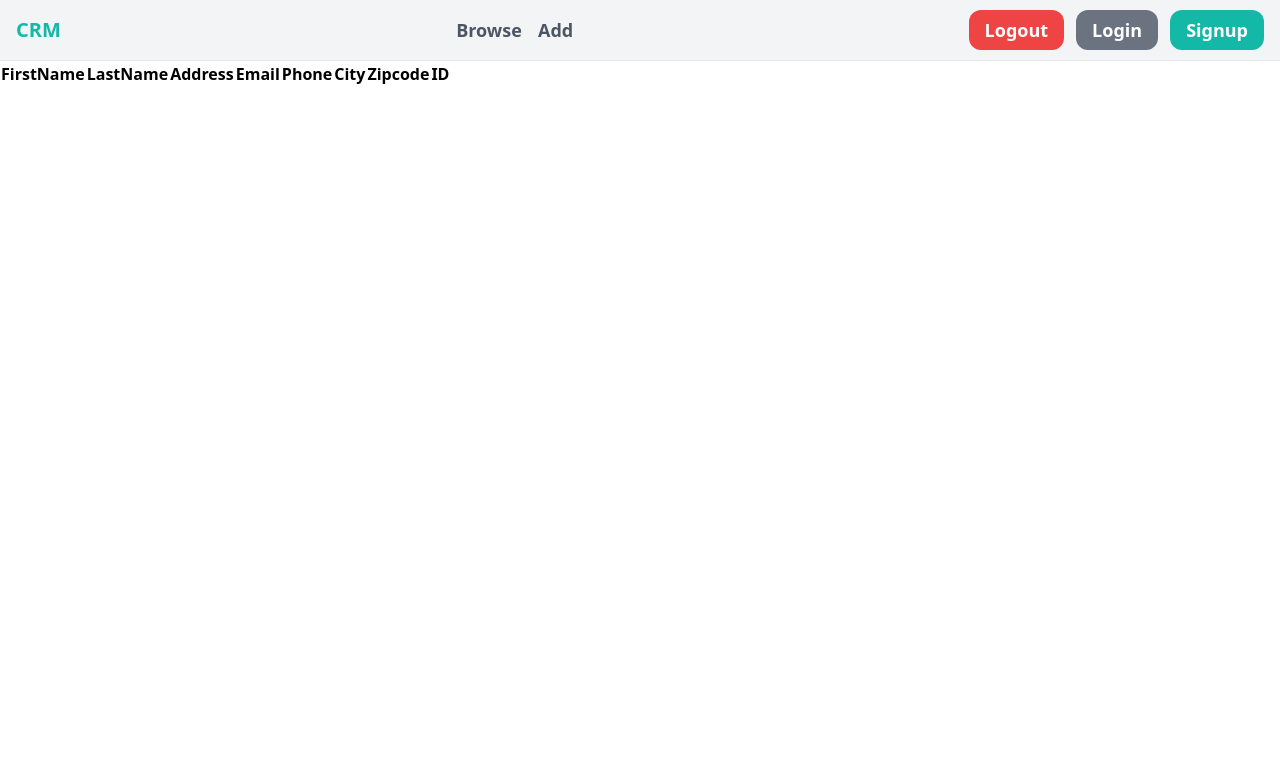
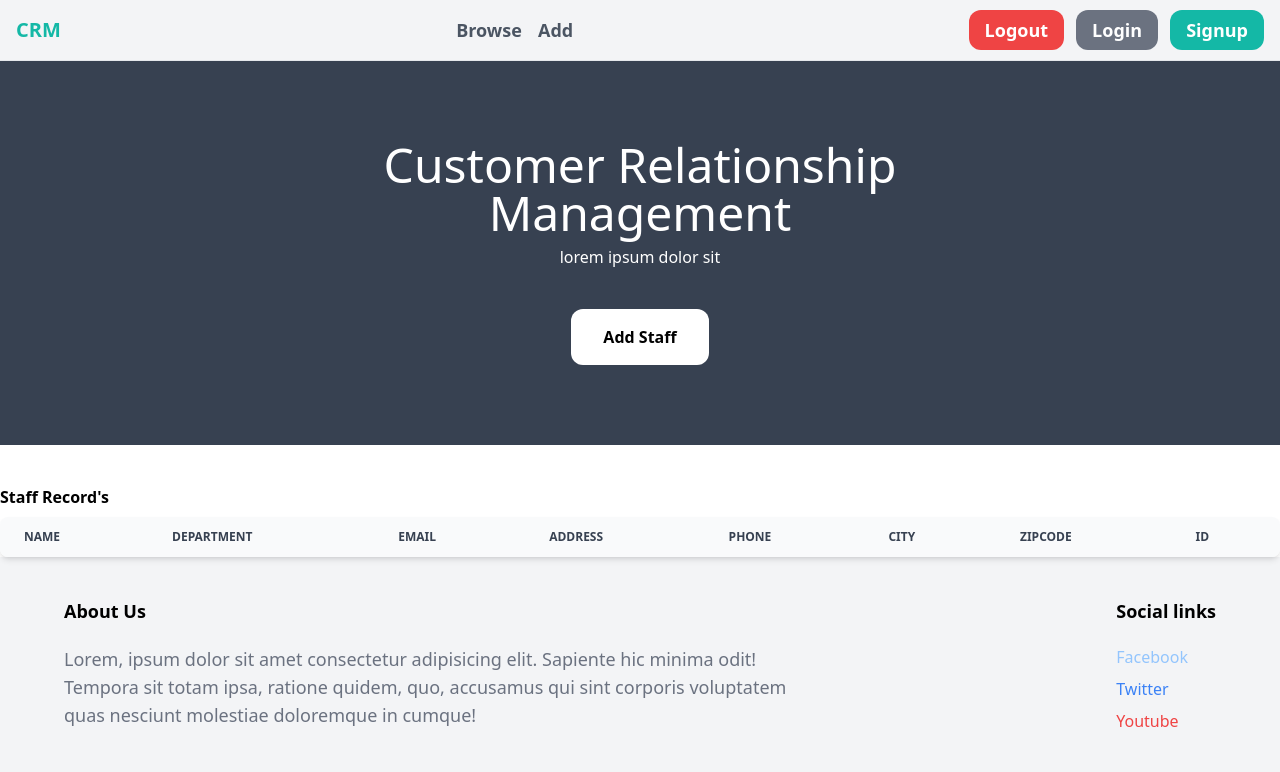
Before and after one commit to ZablonOigo/customer_relationship_management, a Django app: page / in a window 1280 px wide. Shown: the top 772 px of the page. Run offline with Django 4.2, Linux system fonts and the light colour scheme; data that the repository does not hold is empty; some libraries are stand-ins or nearby versions.

Commit message:
Styling the front page

```diff
--- a/user/views.py
+++ b/user/views.py
@@ -10,7 +10,7 @@ def sign_in(request):
     elif request.method =="POST":
         form=LoginForm(request.POST)
         if form.is_valid():
-            username=form.changed_data['username']
+            username=form.cleaned_data['username']
             password=form.cleaned_data['password']
             user= authenticate(request, username=username, password=password)
             if user:
--- a/web/templates/web/base.html
+++ b/web/templates/web/base.html
@@ -5,13 +5,35 @@
     <meta http-equiv="X-UA-Compatible" content="IE=edge">
     <meta name="viewport" content="width=device-width, initial-scale=1.0">
     <script src="https://cdn.tailwindcss.com"></script>
-    <title>Document</title>
+    <title>{% block title %}
+        {% endblock %}Records</title>
 </head>
 <body>
+
     <div class="container">
         {% block content %}
         {% endblock %}
     </div>
-
+    <footer class="bg-gray-100">
+        <div class="max-w-6xl mx-auto py-10 px-6 xl:px-0 md:flex justify-between">
+            <div class="footer-left mb-12 md:mb-0">
+                <h2 class="mb-5 text-lg font-semibold">
+                    About Us
+                </h2>
+                <p class="text-lg text-gray-500">
+                    Lorem, ipsum dolor sit amet consectetur adipisicing elit.
+                    Sapiente hic minima odit!<br> Tempora sit totam ipsa, ratione quidem, quo, accusamus qui sint corporis voluptatem<br> quas nesciunt molestiae doloremque in cumque!
+                </p>
+            </div>
+            <div class="footer-right">
+                <h2 class="text-lg mb-5 font-semibold">Social links</h2>
+                   <ul class="space-y-2">
+                    <li><a href="" class="text-blue-300 hover:text-blue-400">Facebook</a></li>
+                    <li><a href="" class="text-blue-500 hover:text-blue-700">Twitter</a></li>
+                    <li><a href="" class="text-red-500 hover:text-red-600">Youtube</a></li>
+                   </ul>
+            </div>
+        </div>
+    </footer>
 </body>
 </html>
--- a/web/templates/web/index.html
+++ b/web/templates/web/index.html
@@ -1,5 +1,7 @@
 {% extends 'web/base.html' %}
-
+{% block title %}
+         Staff |
+        {% endblock %}
 {% block content %}
 <header class="bg-gray-100 p-4 flex justify-between items-center border-b">
     <div class="logo">
@@ -17,35 +19,92 @@
       </ul>
 </header>
 <main>
-  <table class="table-auto">
-    <thead>
+  <div class="px-6 py-10 lg:py-20 bg-gray-700">
+    <div class="max-w-3xl mx-auto text-center">
+        <p class="mb-2 text-3xl lg:text-5xl text-white">
+            Customer Relationship Management
+        </p>
+        <p class="mb-10 text-white">
+            lorem ipsum dolor sit
+        </p>
+        <a href="" class="inline-block px-8 py-4 rounded-xl font-semibold bg-white text-dark-500 hover:bg-green-500">Add Staff</a>
+    </div>
+</div>
+  <h2 class="mt-10 text3xl text-dark-700 font-bold">Staff Record's</h2>
+<div class=" mt-2 relative overflow-x-auto shadow-md sm:rounded-lg">
+  <table class="w-full text-sm text-left text-gray-500 dark:text-gray-400">
+      <thead class="text-xs text-gray-700 uppercase bg-gray-50 dark:bg-gray-700 dark:text-gray-400">
+          <tr>
+              <th scope="col" class="px-6 py-3">
+                  Name
+              </th>
+              <th scope="col" class="px-6 py-3">
+                  Department
+              </th>
+              <th scope="col" class="px-6 py-3">
+                Email
+              </th>
+              <th scope="col" class="px-6 py-3">
+                  Address
+              </th>
+              <th scope="col" class="px-6 py-3">
+                  Phone
+              </th>
+              <th class="px-6 py-3">
+                City
+              </th>
+              <th class="px-6 py-3">
+                Zipcode
+              </th>
+              <th class="px-6 py-3">
+                ID
+              </th>
+          </tr>
+      </thead>
+      <tbody>
+        {% if records %}
+        {% for record in records %}
+          <tr class="bg-white border-b dark:bg-gray-800 dark:border-gray-700 hover:bg-gray-50 dark:hover:bg-gray-600">
+              <th scope="row" class="px-6 py-4 font-medium text-gray-900 whitespace-nowrap dark:text-white">
+                {{record.first_name}}
+                {{record.last_name}}
+              </th>
+              <td class="px-6 py-4">
+                {{record.department}}
+              </td>
+              <td class="px-6 py-4">
+                {{record.email}}
+              </td>
+              <td class="px-6 py-4">
+                {{record.address}}
+              </td>
+              <td class="px-6 py-4">
+                {{record.phone}}
+              </td>
+              <td class="px-6 py-4">
+                {{record.city}}
+              </td>
+              <td class="px-6 py-4">
+                {{record.zipcode}}
+              </td>
+              <td class="px-6 py-4">
+                {{record.Id}}
+              </td>
+              <td class="px-6 py-4 text-right">
+                  <a href="#" class="font-medium text-blue-600 dark:text-blue-500 hover:underline">Edit</a>
+              </td>
+              {% endfor %}
+      {% endif %}
+          </tr>
+      </tbody>
+  </table>
+</div>
+    <tbody>
+
       <tr>
-        <th>FirstName</th>
-        <th>LastName</th>
-        <th>Address</th>
-        <th>Email</th>
-        <th>Phone</th>
-        <th>City</th>
-        <th>Zipcode</th>
-        <th>ID</th>
 
       </tr>
-    </thead>
-    <tbody>
-      {% if records %}
-      {% for record in records %}
-      <tr>
-        <td>{{record.first_name}}
-          {{record.last_name}}</td>
-       <td> {{record.address}}</td>
-        <td>{{record.email}}</td>
-       <td> {{record.phone}}</td>
-        <td>{{record.city}}</td>
-        <td>{{record.zipcode}}</td>
-        <td>{{record.id}}</td>
-      </tr>
-      {% endfor %}
-      {% endif %}
+
     </tbody>
   </table>
 </main>
```
